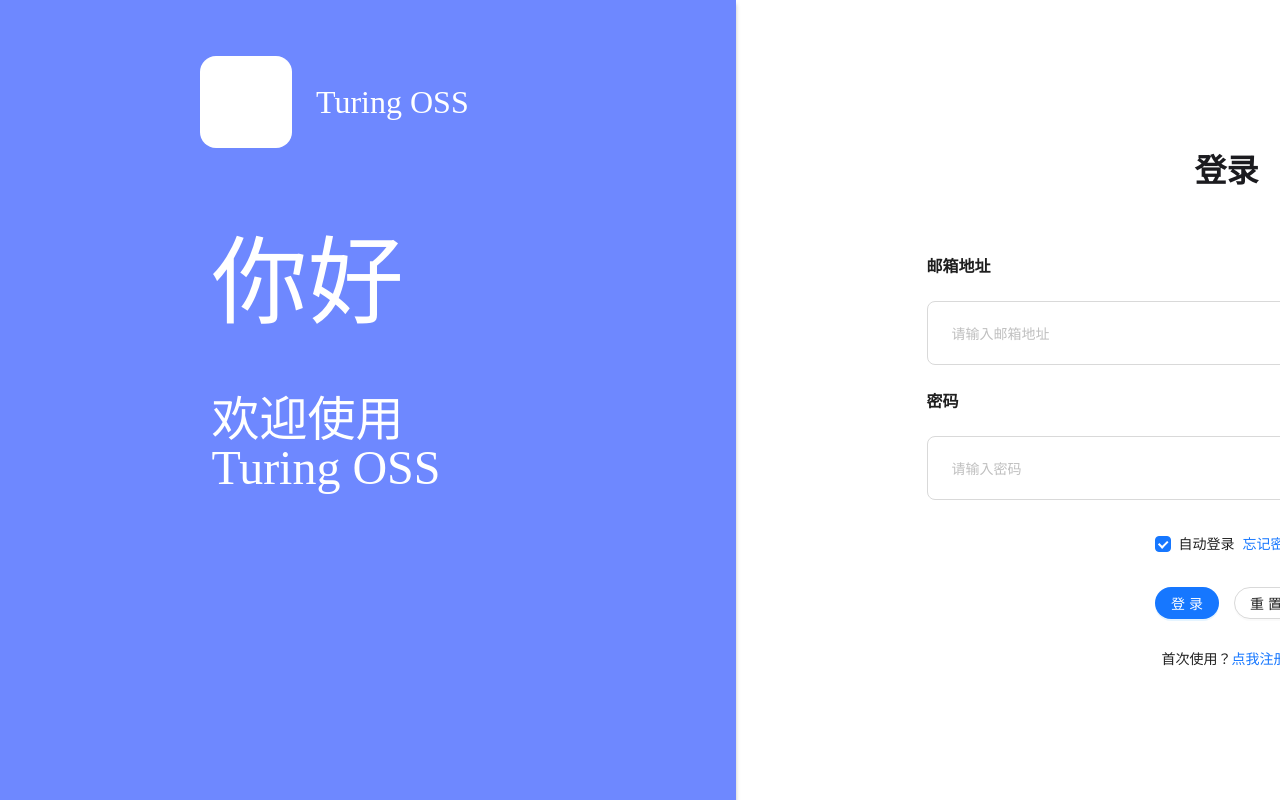
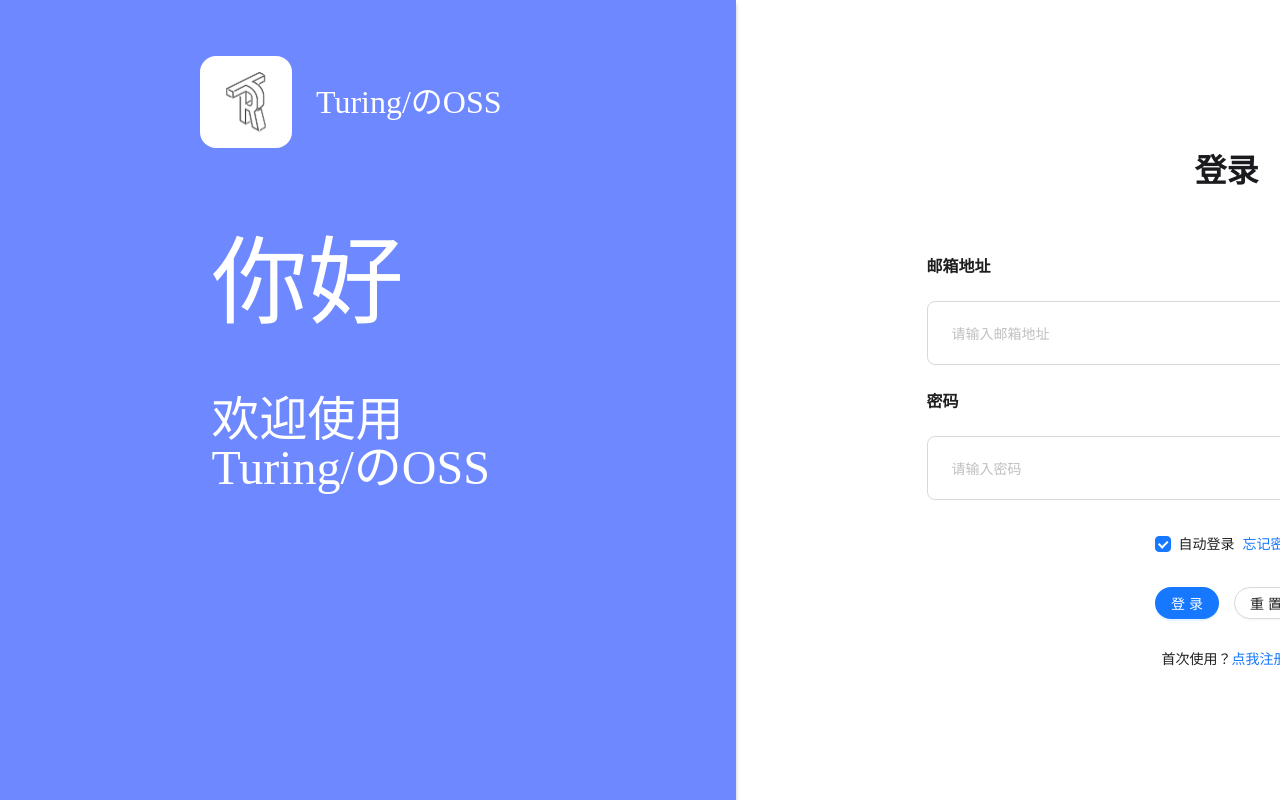
Before and after one commit to Turing-Team-Front-End/a06, a React (Vite) app: page /main/login in a window 1280 px wide. Shown: the top 800 px of the page. Built offline with nearby package versions, Linux system fonts and the light colour scheme.

Commit message:
修改了文字和加上了turinglogo

```diff
--- a/src/pages/Main/index.jsx
+++ b/src/pages/Main/index.jsx
@@ -1,19 +1,21 @@
 import React from "react";
 import { Outlet } from "react-router-dom";
 import "./index.css";
-
+import logo from '../../assets/turingLogo2.svg'
 export default function Main() {
   return (
     <div>
       <div className='main'>
         <div className='sidebar'>
           <div className='app-intro'>
-            <div className='app-logo'></div>
-            <div className='app-name'>Turing OSS</div>
+            <div className='app-logo'>
+              <img src={logo} alt="" />
+            </div>
+            <div className='app-name'>Turing/のOSS</div>
           </div>
           <div className='welcome'>
             <div className='hello'>你好</div>
-            <div className='greeting'>欢迎使用 Turing OSS</div>
+            <div className='greeting'>欢迎使用 Turing/のOSS</div>
           </div>
         </div>
         <div className='content'>
```
